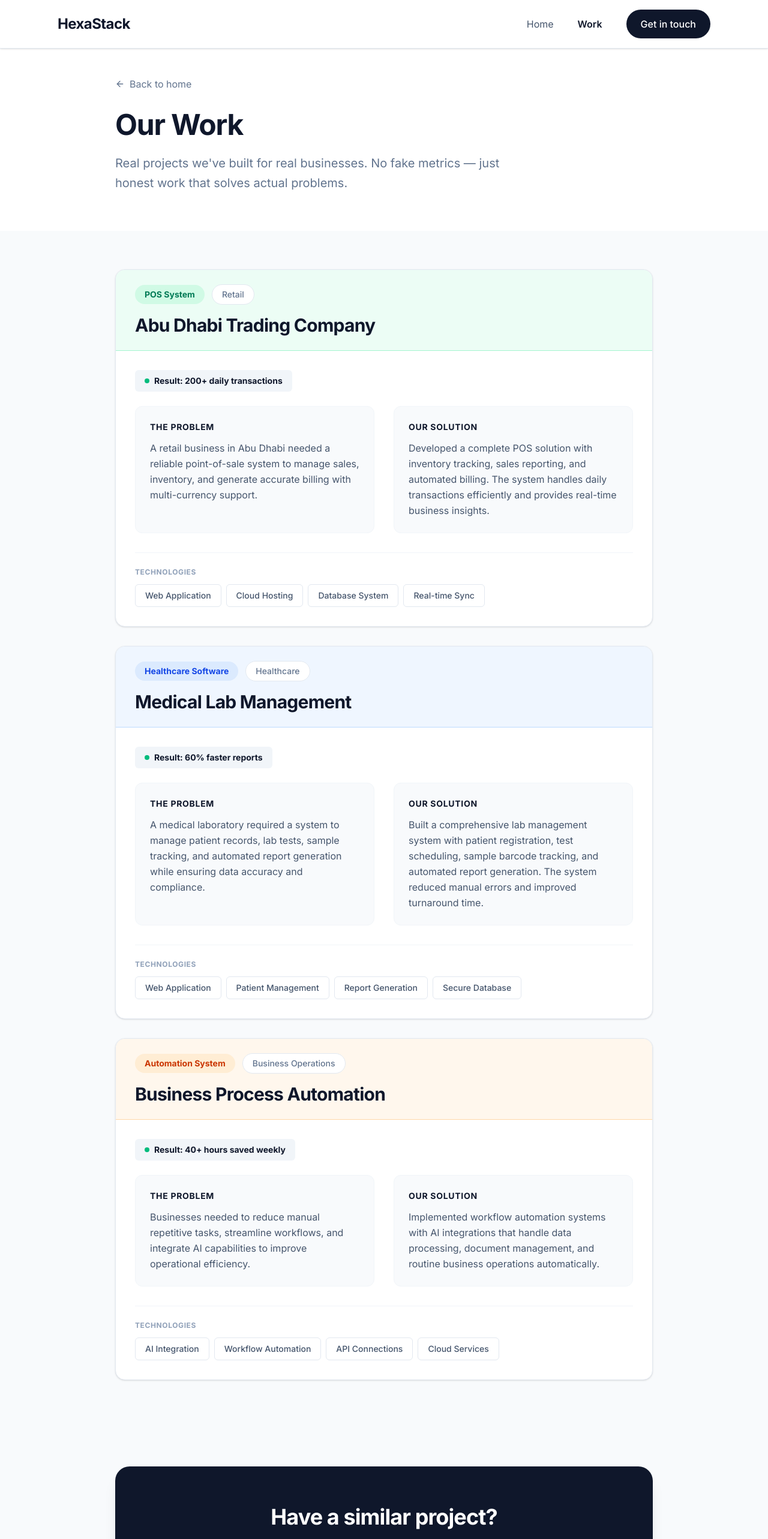
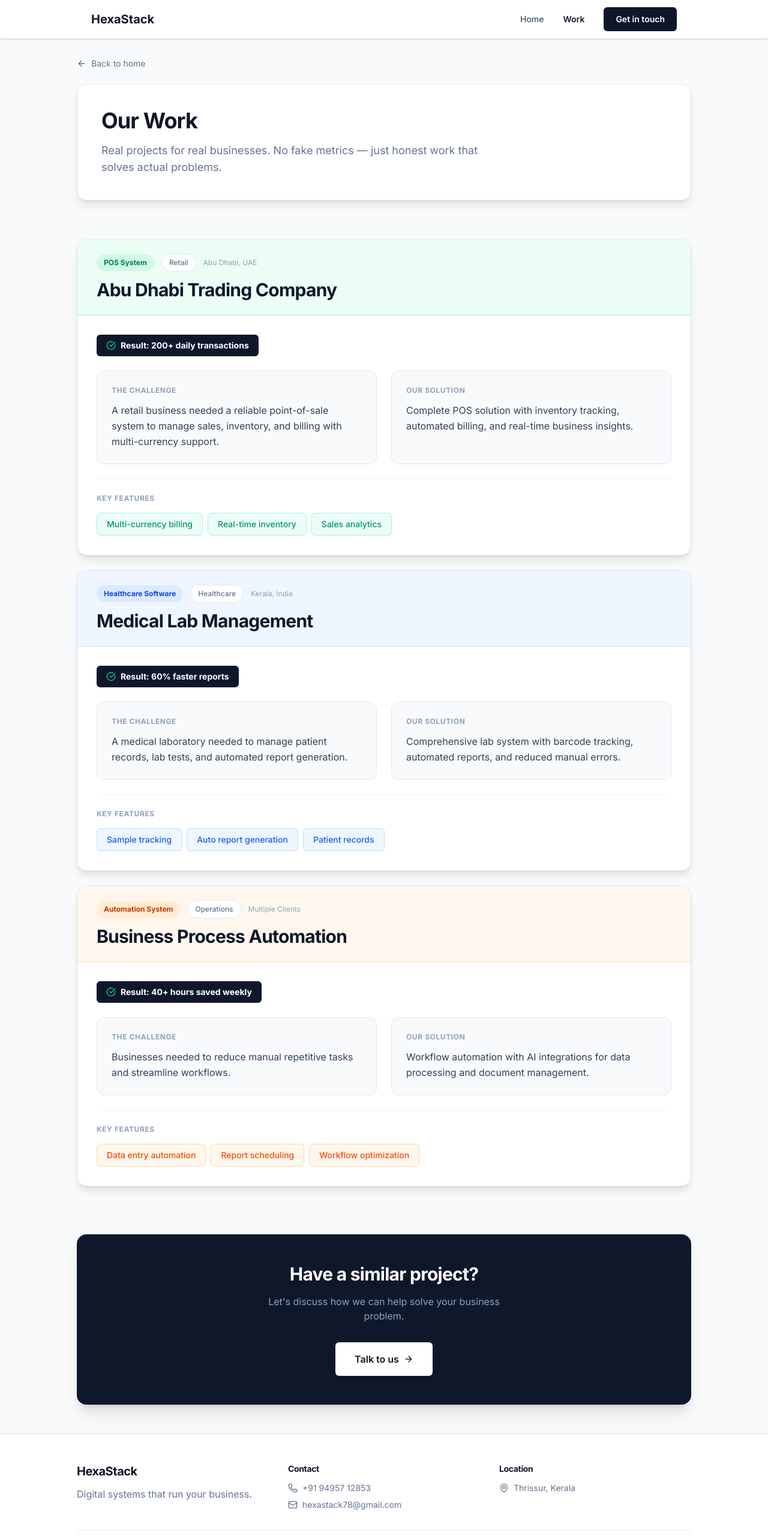
Before and after one commit to suragms/Our-enquiry-app, a React (Vite) app: page /work in a window 1280 px wide. Shown: the top 2566 px of the page at 60% size. Built offline with nearby package versions, Linux system fonts and the light colour scheme; no server answers.

Commit message:
Remove chatbot + Work page better UI with containers shadows depth

```diff
--- a/src/pages/Work.tsx
+++ b/src/pages/Work.tsx
@@ -1,5 +1,5 @@
 import { Link } from 'react-router-dom';
-import { ArrowLeft, ArrowRight, Phone, Mail, MapPin } from 'lucide-react';
+import { ArrowLeft, ArrowRight, Phone, Mail, MapPin, CheckCircle } from 'lucide-react';
 
 export default function Work() {
     const projects = [
@@ -8,59 +8,60 @@ export default function Work() {
             type: 'POS System',
             industry: 'Retail',
             color: 'emerald',
+            location: 'Abu Dhabi, UAE',
             result: '200+ daily transactions',
-            problem: 'A retail business in Abu Dhabi needed a reliable point-of-sale system to manage sales, inventory, and generate accurate billing with multi-currency support.',
-            solution: 'Developed a complete POS solution with inventory tracking, sales reporting, and automated billing. The system handles daily transactions efficiently and provides real-time business insights.',
-            tech: ['Web Application', 'Cloud Hosting', 'Database System', 'Real-time Sync']
+            highlights: ['Multi-currency billing', 'Real-time inventory', 'Sales analytics'],
+            problem: 'A retail business needed a reliable point-of-sale system to manage sales, inventory, and billing with multi-currency support.',
+            solution: 'Complete POS solution with inventory tracking, automated billing, and real-time business insights.',
         },
         {
             title: 'Medical Lab Management',
             type: 'Healthcare Software',
             industry: 'Healthcare',
             color: 'blue',
+            location: 'Kerala, India',
             result: '60% faster reports',
-            problem: 'A medical laboratory required a system to manage patient records, lab tests, sample tracking, and automated report generation while ensuring data accuracy and compliance.',
-            solution: 'Built a comprehensive lab management system with patient registration, test scheduling, sample barcode tracking, and automated report generation. The system reduced manual errors and improved turnaround time.',
-            tech: ['Web Application', 'Patient Management', 'Report Generation', 'Secure Database']
+            highlights: ['Sample tracking', 'Auto report generation', 'Patient records'],
+            problem: 'A medical laboratory needed to manage patient records, lab tests, and automated report generation.',
+            solution: 'Comprehensive lab system with barcode tracking, automated reports, and reduced manual errors.',
         },
         {
             title: 'Business Process Automation',
             type: 'Automation System',
-            industry: 'Business Operations',
+            industry: 'Operations',
             color: 'orange',
+            location: 'Multiple Clients',
             result: '40+ hours saved weekly',
-            problem: 'Businesses needed to reduce manual repetitive tasks, streamline workflows, and integrate AI capabilities to improve operational efficiency.',
-            solution: 'Implemented workflow automation systems with AI integrations that handle data processing, document management, and routine business operations automatically.',
-            tech: ['AI Integration', 'Workflow Automation', 'API Connections', 'Cloud Services']
+            highlights: ['Data entry automation', 'Report scheduling', 'Workflow optimization'],
+            problem: 'Businesses needed to reduce manual repetitive tasks and streamline workflows.',
+            solution: 'Workflow automation with AI integrations for data processing and document management.',
         }
     ];
 
     const getColorClasses = (color: string) => {
-        const colors: Record<string, { badge: string; border: string; bg: string }> = {
-            emerald: { badge: 'bg-emerald-100 text-emerald-700', border: 'border-emerald-200', bg: 'bg-emerald-50' },
-            blue: { badge: 'bg-blue-100 text-blue-700', border: 'border-blue-200', bg: 'bg-blue-50' },
-            orange: { badge: 'bg-orange-100 text-orange-700', border: 'border-orange-200', bg: 'bg-orange-50' }
+        const colors: Record<string, { badge: string; border: string; accent: string; light: string }> = {
+            emerald: { badge: 'bg-emerald-100 text-emerald-700', border: 'border-emerald-200', accent: 'text-emerald-600', light: 'bg-emerald-50' },
+            blue: { badge: 'bg-blue-100 text-blue-700', border: 'border-blue-200', accent: 'text-blue-600', light: 'bg-blue-50' },
+            orange: { badge: 'bg-orange-100 text-orange-700', border: 'border-orange-200', accent: 'text-orange-600', light: 'bg-orange-50' }
         };
         return colors[color] || colors.emerald;
     };
 
     return (
-        <div className="min-h-screen bg-slate-50 text-slate-800 font-sans antialiased">
+        <div className="min-h-screen bg-slate-50 text-slate-900 font-sans antialiased">
             {/* Navigation */}
-            <nav className="fixed top-0 w-full bg-white/95 backdrop-blur-sm z-50 border-b border-slate-200 shadow-sm">
-                <div className="max-w-6xl mx-auto px-8">
-                    <div className="flex justify-between items-center h-20">
-                        <Link to="/" className="text-2xl font-bold text-slate-900 tracking-tight">
-                            HexaStack
-                        </Link>
-                        <div className="hidden md:flex items-center gap-10">
-                            <Link to="/" className="text-base text-slate-600 hover:text-slate-900 transition-colors">Home</Link>
-                            <span className="text-base text-slate-900 font-semibold">Work</span>
-                            <Link to="/contact" className="text-base bg-slate-900 text-white px-6 py-3 rounded-full hover:bg-slate-800 transition-colors font-medium">
+            <nav className="fixed top-0 w-full bg-white z-50 border-b border-slate-200 shadow-sm">
+                <div className="max-w-5xl mx-auto px-6">
+                    <div className="flex justify-between items-center h-16">
+                        <Link to="/" className="text-xl font-bold text-slate-900">HexaStack</Link>
+                        <div className="hidden md:flex items-center gap-8">
+                            <Link to="/" className="text-sm font-medium text-slate-600 hover:text-slate-900">Home</Link>
+                            <span className="text-sm font-semibold text-slate-900">Work</span>
+                            <Link to="/contact" className="text-sm font-semibold bg-slate-900 text-white px-5 py-2.5 rounded-lg hover:bg-slate-800">
                                 Get in touch
                             </Link>
                         </div>
-                        <Link to="/contact" className="md:hidden bg-slate-900 text-white px-5 py-2.5 rounded-full font-medium">
+                        <Link to="/contact" className="md:hidden bg-slate-900 text-white px-4 py-2 rounded-lg text-sm font-medium">
                             Contact
                         </Link>
                     </div>
@@ -68,151 +69,131 @@ export default function Work() {
             </nav>
 
             {/* Header */}
-            <section className="pt-32 pb-16 px-8 bg-white">
-                <div className="max-w-4xl mx-auto">
-                    <Link to="/" className="inline-flex items-center gap-2 text-slate-500 hover:text-slate-900 mb-8 transition-colors">
-                        <ArrowLeft className="w-4 h-4" />
-                        Back to home
+            <section className="pt-24 pb-8 px-6">
+                <div className="max-w-5xl mx-auto">
+                    <Link to="/" className="inline-flex items-center gap-2 text-sm text-slate-500 hover:text-slate-900 mb-6">
+                        <ArrowLeft className="w-4 h-4" /> Back to home
                     </Link>
-                    <h1 className="text-4xl md:text-5xl font-bold text-slate-900 mb-6 tracking-tight">
-                        Our Work
-                    </h1>
-                    <p className="text-xl text-slate-500 max-w-2xl leading-relaxed">
-                        Real projects we've built for real businesses. No fake metrics — just honest work that solves actual problems.
-                    </p>
+                    <div className="bg-white rounded-2xl border border-slate-200 shadow-lg p-8 md:p-10">
+                        <h1 className="text-3xl md:text-4xl font-bold text-slate-900 mb-4">Our Work</h1>
+                        <p className="text-lg text-slate-500 max-w-2xl">
+                            Real projects for real businesses. No fake metrics — just honest work that solves actual problems.
+                        </p>
+                    </div>
                 </div>
             </section>
 
             {/* Projects */}
-            <section className="py-16 px-8">
-                <div className="max-w-4xl mx-auto space-y-8">
+            <section className="py-8 px-6">
+                <div className="max-w-5xl mx-auto space-y-6">
                     {projects.map((project, index) => {
                         const colors = getColorClasses(project.color);
                         return (
-                            <article
+                            <div
                                 key={index}
-                                className="bg-white rounded-2xl border border-slate-200 shadow-sm hover:shadow-lg transition-all duration-300 overflow-hidden"
+                                className="bg-white rounded-2xl border border-slate-200 shadow-lg overflow-hidden hover:shadow-xl transition-shadow"
                             >
-                                {/* Header */}
-                                <div className={`px-8 py-6 ${colors.bg} border-b ${colors.border}`}>
-                                    <div className="flex flex-wrap items-center gap-3 mb-4">
-                                        <span className={`text-sm font-bold px-4 py-1.5 rounded-full ${colors.badge}`}>
+                                {/* Project Header */}
+                                <div className={`px-8 py-6 ${colors.light} border-b ${colors.border}`}>
+                                    <div className="flex flex-wrap items-center gap-3 mb-3">
+                                        <span className={`text-xs font-bold px-3 py-1.5 rounded-full ${colors.badge}`}>
                                             {project.type}
                                         </span>
-                                        <span className="text-sm font-medium text-slate-500 bg-white px-4 py-1.5 rounded-full border border-slate-200">
+                                        <span className="text-xs font-medium text-slate-500 bg-white px-3 py-1.5 rounded-full border border-slate-200">
                                             {project.industry}
                                         </span>
+                                        <span className="text-xs text-slate-400">{project.location}</span>
                                     </div>
-                                    <h2 className="text-2xl md:text-3xl font-bold text-slate-900">
-                                        {project.title}
-                                    </h2>
+                                    <h2 className="text-2xl md:text-3xl font-bold text-slate-900">{project.title}</h2>
                                 </div>
 
-                                {/* Content */}
+                                {/* Project Body */}
                                 <div className="p-8">
-                                    {/* Result Badge */}
+                                    {/* Result */}
                                     <div className="mb-6">
-                                        <span className="inline-flex items-center gap-2 text-sm font-bold text-slate-900 bg-slate-100 px-4 py-2 rounded-lg">
-                                            <span className="w-2 h-2 bg-emerald-500 rounded-full"></span>
-                                            Result: {project.result}
-                                        </span>
-                                    </div>
-
-                                    {/* Problem & Solution */}
-                                    <div className="grid md:grid-cols-2 gap-8 mb-8">
-                                        <div className="bg-slate-50 rounded-xl p-6 border border-slate-100">
-                                            <h3 className="text-sm font-bold text-slate-900 uppercase tracking-wider mb-3">
-                                                The Problem
-                                            </h3>
-                                            <p className="text-slate-600 leading-relaxed">
-                                                {project.problem}
-                                            </p>
-                                        </div>
-                                        <div className="bg-slate-50 rounded-xl p-6 border border-slate-100">
-                                            <h3 className="text-sm font-bold text-slate-900 uppercase tracking-wider mb-3">
-                                                Our Solution
-                                            </h3>
-                                            <p className="text-slate-600 leading-relaxed">
-                                                {project.solution}
-                                            </p>
+                                        <div className="inline-flex items-center gap-2 bg-slate-900 text-white px-4 py-2 rounded-lg">
+                                            <CheckCircle className="w-4 h-4 text-emerald-400" />
+                                            <span className="text-sm font-bold">Result: {project.result}</span>
                                         </div>
                                     </div>
 
-                                    {/* Tech */}
+                                    {/* Problem & Solution Grid */}
+                                    <div className="grid md:grid-cols-2 gap-6 mb-6">
+                                        <div className="bg-slate-50 rounded-xl p-6 border border-slate-200">
+                                            <h3 className="text-xs font-bold text-slate-400 uppercase tracking-wider mb-3">The Challenge</h3>
+                                            <p className="text-slate-700 leading-relaxed">{project.problem}</p>
+                                        </div>
+                                        <div className="bg-slate-50 rounded-xl p-6 border border-slate-200">
+                                            <h3 className="text-xs font-bold text-slate-400 uppercase tracking-wider mb-3">Our Solution</h3>
+                                            <p className="text-slate-700 leading-relaxed">{project.solution}</p>
+                                        </div>
+                                    </div>
+
+                                    {/* Highlights */}
                                     <div className="pt-6 border-t border-slate-100">
-                                        <h4 className="text-xs font-bold text-slate-400 uppercase tracking-wider mb-3">
-                                            Technologies
-                                        </h4>
+                                        <h4 className="text-xs font-bold text-slate-400 uppercase tracking-wider mb-4">Key Features</h4>
                                         <div className="flex flex-wrap gap-2">
-                                            {project.tech.map((tech, techIndex) => (
+                                            {project.highlights.map((highlight, i) => (
                                                 <span
-                                                    key={techIndex}
-                                                    className="text-sm font-medium text-slate-600 bg-white px-4 py-2 rounded-lg border border-slate-200"
+                                                    key={i}
+                                                    className={`text-sm font-medium px-4 py-2 rounded-lg border ${colors.border} ${colors.light} ${colors.accent}`}
                                                 >
-                                                    {tech}
+                                                    {highlight}
                                                 </span>
                                             ))}
                                         </div>
                                     </div>
                                 </div>
-                            </article>
+                            </div>
                         );
                     })}
                 </div>
             </section>
 
             {/* CTA */}
-            <section className="py-20 px-8">
-                <div className="max-w-4xl mx-auto">
-                    <div className="bg-slate-900 rounded-3xl p-10 md:p-16 text-center shadow-xl">
-                        <h2 className="text-3xl md:text-4xl font-bold text-white mb-4">
-                            Have a similar project?
-                        </h2>
-                        <p className="text-slate-400 text-lg mb-8 max-w-md mx-auto">
-                            Let's discuss how we can help solve your business problem.
-                        </p>
+            <section className="py-12 px-6">
+                <div className="max-w-5xl mx-auto">
+                    <div className="bg-slate-900 rounded-2xl p-8 md:p-12 text-center shadow-xl">
+                        <h2 className="text-2xl md:text-3xl font-bold text-white mb-4">Have a similar project?</h2>
+                        <p className="text-slate-400 mb-8 max-w-md mx-auto">Let's discuss how we can help solve your business problem.</p>
                         <Link
                             to="/contact"
-                            className="inline-flex items-center gap-3 bg-white text-slate-900 px-8 py-4 rounded-full hover:bg-slate-100 transition-colors text-lg font-semibold group"
+                            className="inline-flex items-center gap-2 bg-white text-slate-900 px-8 py-4 rounded-lg hover:bg-slate-100 font-semibold group"
                         >
                             Talk to us
-                            <ArrowRight className="w-5 h-5 group-hover:translate-x-1 transition-transform" />
+                            <ArrowRight className="w-4 h-4 group-hover:translate-x-1 transition-transform" />
                         </Link>
                     </div>
                 </div>
             </section>
 
             {/* Footer */}
-            <footer className="py-16 px-8 bg-slate-900 text-white">
-                <div className="max-w-4xl mx-auto">
-                    <div className="grid md:grid-cols-3 gap-12 mb-12">
+            <footer className="py-12 px-6 bg-white border-t border-slate-200">
+                <div className="max-w-5xl mx-auto">
+                    <div className="grid md:grid-cols-3 gap-8 mb-8">
                         <div>
-                            <h3 className="text-xl font-bold mb-4">HexaStack</h3>
-                            <p className="text-slate-400">Practical systems for real operations.</p>
+                            <h3 className="text-xl font-bold text-slate-900 mb-3">HexaStack</h3>
+                            <p className="text-slate-500">Digital systems that run your business.</p>
                         </div>
                         <div>
-                            <h4 className="font-bold text-slate-300 mb-4">Contact</h4>
-                            <div className="space-y-3">
-                                <a href="tel:+919495712853" className="flex items-center gap-2 text-slate-400 hover:text-white transition-colors">
+                            <h4 className="text-sm font-bold text-slate-900 mb-3">Contact</h4>
+                            <div className="space-y-2 text-sm">
+                                <a href="tel:+919495712853" className="flex items-center gap-2 text-slate-500 hover:text-slate-900">
                                     <Phone className="w-4 h-4" /> +91 94957 12853
                                 </a>
-                                <a href="tel:+917591999365" className="flex items-center gap-2 text-slate-400 hover:text-white transition-colors">
-                                    <Phone className="w-4 h-4" /> +91 75919 99365
-                                </a>
-                                <a href="mailto:hexastack78@gmail.com" className="flex items-center gap-2 text-slate-400 hover:text-white transition-colors">
+                                <a href="mailto:hexastack78@gmail.com" className="flex items-center gap-2 text-slate-500 hover:text-slate-900">
                                     <Mail className="w-4 h-4" /> hexastack78@gmail.com
                                 </a>
                             </div>
                         </div>
                         <div>
-                            <h4 className="font-bold text-slate-300 mb-4">Location</h4>
-                            <div className="flex items-start gap-2 text-slate-400">
-                                <MapPin className="w-4 h-4 mt-1" />
-                                Thrissur, Kerala
+                            <h4 className="text-sm font-bold text-slate-900 mb-3">Location</h4>
+                            <div className="flex items-center gap-2 text-sm text-slate-500">
+                                <MapPin className="w-4 h-4" /> Thrissur, Kerala
                             </div>
                         </div>
                     </div>
-                    <div className="pt-8 border-t border-slate-800 text-center text-slate-500">
+                    <div className="pt-6 border-t border-slate-200 text-center text-sm text-slate-400">
                         © {new Date().getFullYear()} HexaStack. All rights reserved.
                     </div>
                 </div>
```
Also changed, not shown: index.html (+0 -13 lines).
